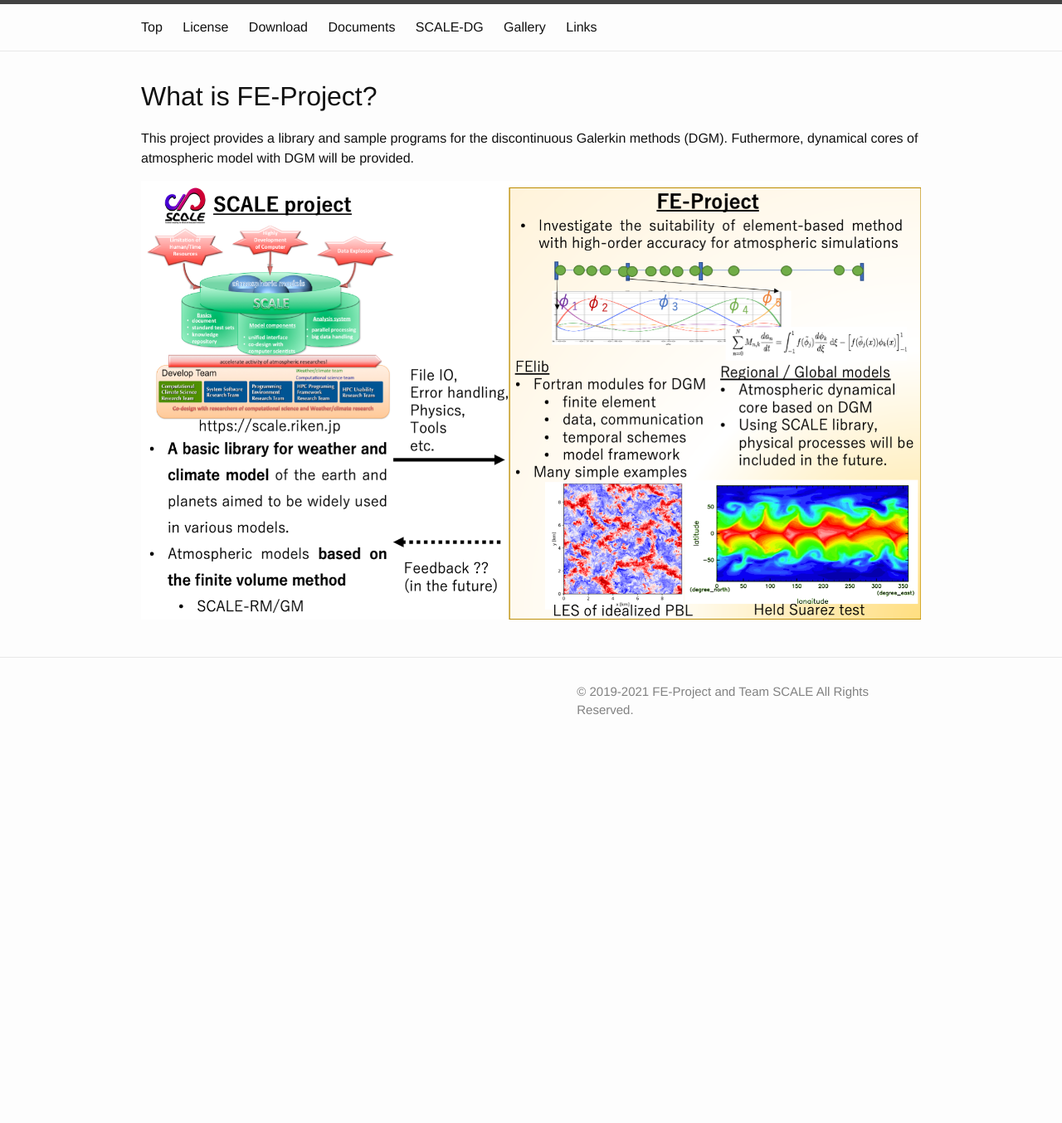
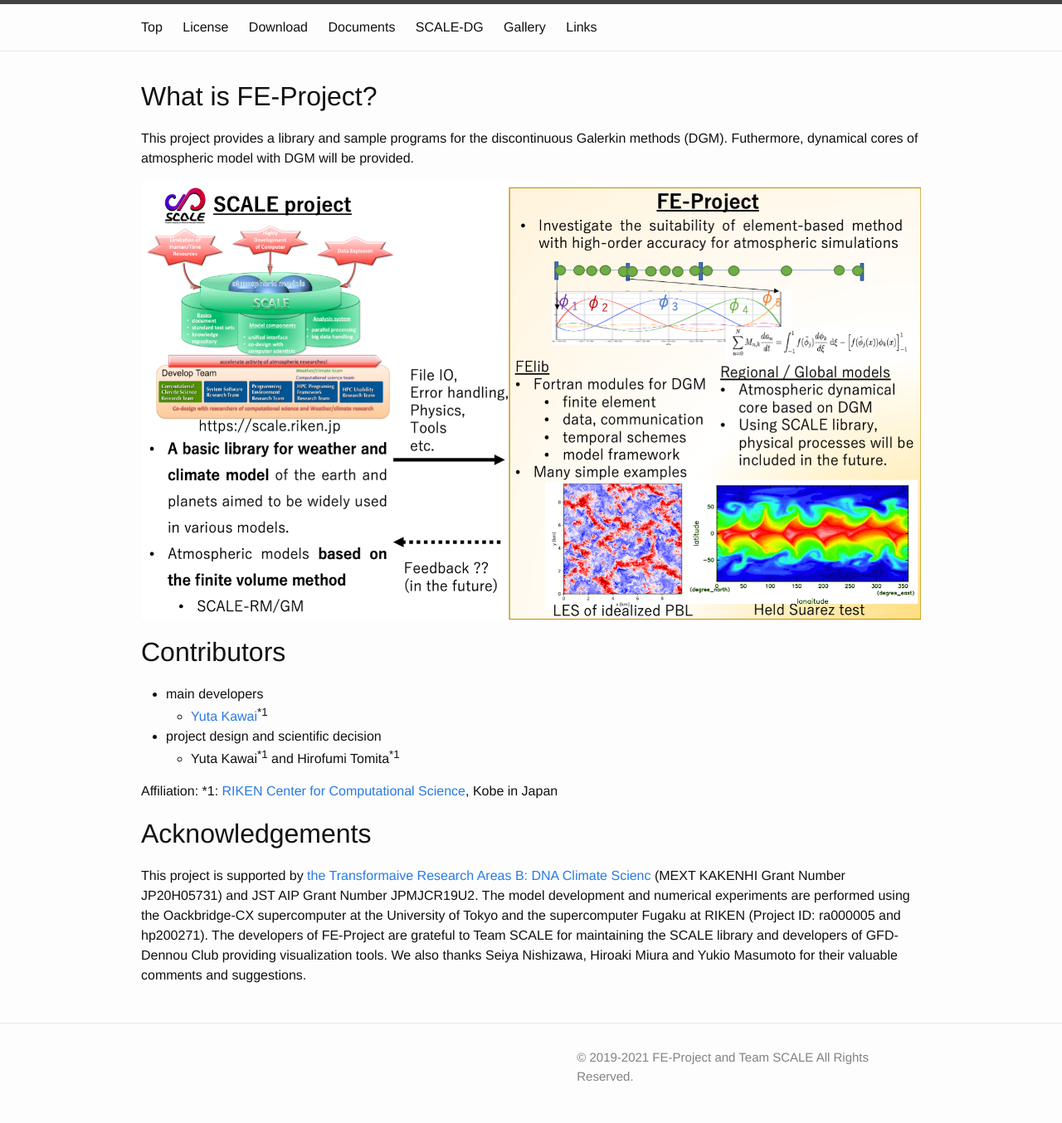
Before and after one commit to ywkawai/FE-Project_web, a Jekyll site: the page built from index.md, in a window 1280 px wide. Shown: the whole page at 83% size. Built offline with Jekyll 4.4.1, drawn with Linux system fonts in a browser that asks for light colours; before the commit the page ends 913 px from its top, so only the background shows below that.

Commit message:
Update descriptions.

```diff
--- a/index.md
+++ b/index.md
@@ -11,3 +11,26 @@
 </p>
 
 ![Top Image]({{ '/assets/images/FE-project_top.png' | relative_url }})
+
+
+# Contributors
+
+- main developers
+  - [Yuta Kawai](https://researchmap.jp/ykawai1988/?lang=english)<sup>*1</sup>
+- project design and scientific decision
+  - Yuta Kawai<sup>*1</sup>  and Hirofumi Tomita<sup>*1</sup>
+
+Affiliation: *1: [RIKEN Center for Computational Science](http://www.r-ccs.riken.jp/en/), Kobe in Japan
+
+# Acknowledgements
+
+This project is supported by
+[the Transformaive Research Areas B: DNA Climate Scienc](https://dna-climate.org/) (MEXT KAKENHI Grant Number JP20H05731)
+and
+JST AIP Grant Number JPMJCR19U2.
+The model development and numerical experiments are
+performed using the Oackbridge-CX supercomputer at the University of Tokyo and the supercomputer Fugaku at RIKEN (Project ID: ra000005 and hp200271).
+The developers of FE-Project are grateful to Team SCALE for maintaining the SCALE library
+and developers of GFD-Dennou Club providing visualization tools.
+We also thanks Seiya Nishizawa, Hiroaki Miura and Yukio Masumoto
+for their valuable comments and suggestions.
```
Also changed, not shown: documents/install.md (+7 -5 lines), gallery/index.md (+1 -1 lines).
